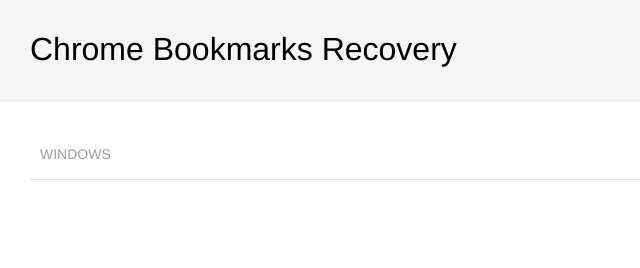
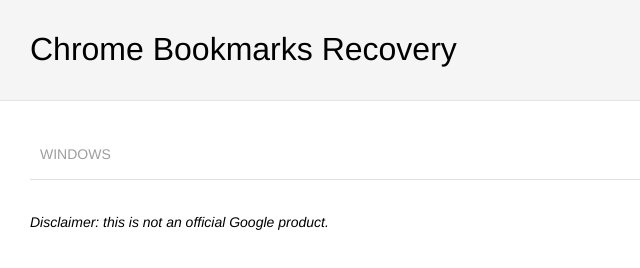
Before and after one commit to deadheadgd/chrromme, a plain HTML site: page index.html in a window 1280 px wide. Shown: the whole page, without its empty margins (0-640 px from the left). Drawn offline with Linux system fonts and the light colour scheme.

Commit message:
Update index.html

```diff
--- a/index.html
+++ b/index.html
@@ -258,4 +258,6 @@ footer a {
 			<li>Select the HTML file that contains your bookmarks.</li>
 			<li>Your bookmarks should now be imported back to Chrome.</li>
 		</ol>
+		</div>
+	<p><i>Disclaimer: this is not an official Google product.</i></p>
 </main>
```
